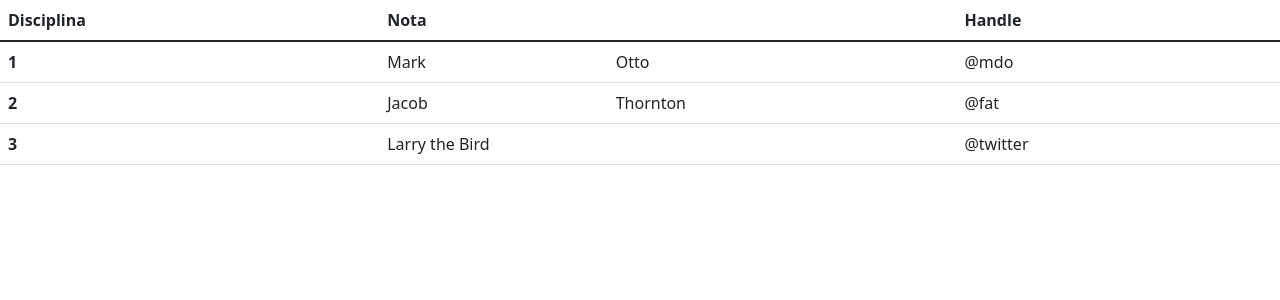
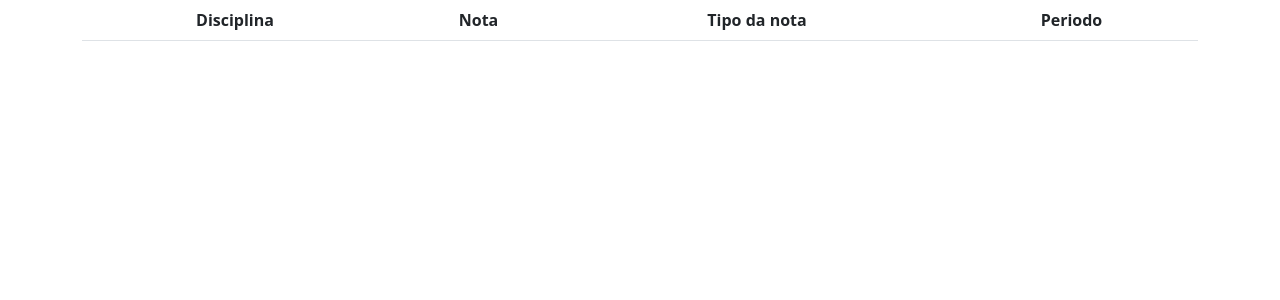
Before and after one commit to Klinsman21/myGrades, a Django app: page /notas in a window 1280 px wide. Shown: the top 300 px of the page. Run offline with Django 4.2, Linux system fonts and the light colour scheme; the visitor is signed in with stand-in values (Sample User, id 1); data comes from the database, SQL or seed files in the repository; data that the repository does not hold is empty.

Commit message:
Criando html e view para listagem das notas

```diff
--- a/my_grades_project/my_grades/models.py
+++ b/my_grades_project/my_grades/models.py
@@ -36,11 +36,11 @@ class Disciplina(models.Model):
 
 class Nota(models.Model):
     tipos = (
-        ("P", "Prova"),
-        ("T", "Trabalho"),
-        ("A", "Artigo"),
-        ("S", "Seminário"),
-        ("O", "Outro"),
+        ("Prova", "Prova"),
+        ("Trabalho", "Trabalho"),
+        ("Artigo", "Artigo"),
+        ("Seminário", "Seminário"),
+        ("Outro", "Outro"),
     )
     periodos = (
         (1, 1),(2, 2),
--- a/my_grades_project/my_grades/views.py
+++ b/my_grades_project/my_grades/views.py
@@ -1,4 +1,4 @@
-from django.views.generic import TemplateView, CreateView, UpdateView, ListView, DeleteView
+from django.views.generic import TemplateView, CreateView, UpdateView, ListView, DeleteView, DetailView
 from .models import *
 from .forms import *
 from django.urls import reverse_lazy
@@ -6,12 +6,12 @@ from django.contrib.auth import authenticate, login
 from django.http import HttpResponseRedirect
 from django.contrib.auth.mixins import LoginRequiredMixin
 
-
-def sortList(e):
-    return len(e.disciplina.nome)
-
 class ControlPainel(LoginRequiredMixin, TemplateView):
     template_name = 'painel.html'
+    def get_context_data(self, **kwargs):
+        data = super().get_context_data(**kwargs)
+        data['notas'] = Nota.objects.filter(aluno=Usuario.objects.get(id=self.request.user.pk)).count()
+        return data
 
 
 class Cadastro(CreateView):
@@ -38,5 +38,5 @@ class ListaNotas(LoginRequiredMixin, ListView):
 
 
     def get_queryset(self):
-        data = Nota.objects.filter(aluno=Usuario.objects.get(id=self.request.user.pk)).order_by('-disciplina')
+        data = Nota.objects.filter(aluno=Usuario.objects.get(id=self.request.user.pk)).order_by('-disciplina', '-id')
         return data
--- /dev/null
+++ b/my_grades_project/static/css/nota.css
@@ -0,0 +1,11 @@
+.modal-header {
+    border-bottom: 0 none;
+  }
+
+  .modal-footer {
+    border-top: 0 none;
+  }
+
+  .modal-content {
+
+  }
--- a/my_grades_project/templates/base.html
+++ b/my_grades_project/templates/base.html
@@ -6,14 +6,21 @@
     <meta http-equiv="X-UA-Compatible" content="IE=edge">
     <meta name="viewport" content="width=device-width, initial-scale=1.0">
     <link href="https://cdn.jsdelivr.net/npm/bootstrap@5.1.3/dist/css/bootstrap.min.css" rel="stylesheet" integrity="sha384-1BmE4kWBq78iYhFldvKuhfTAU6auU8tT94WrHftjDbrCEXSU1oBoqyl2QvZ6jIW3" crossorigin="anonymous">
+    <script src="https://cdn.jsdelivr.net/npm/bootstrap@5.1.3/dist/js/bootstrap.bundle.min.js" integrity="sha384-ka7Sk0Gln4gmtz2MlQnikT1wXgYsOg+OMhuP+IlRH9sENBO0LRn5q+8nbTov4+1p" crossorigin="anonymous"></script>
     <link rel="stylesheet" href="{%  static 'css/painel.css' %}">
     <link rel="stylesheet" href="{%  static 'css/login.css' %}">
+    <link rel="stylesheet" href="{%  static 'css/nota.css' %}">
+
+    {% block head %}
+
+    {% endblock %}
+
     <title>Sistema de notas</title>
 </head>
 
 <body>
     {% block body %}
-    <script src="https://cdn.jsdelivr.net/npm/bootstrap@5.1.3/dist/js/bootstrap.bundle.min.js" integrity="sha384-ka7Sk0Gln4gmtz2MlQnikT1wXgYsOg+OMhuP+IlRH9sENBO0LRn5q+8nbTov4+1p" crossorigin="anonymous"></script>
+
     {% endblock %}
 </body>
 </html>
--- a/my_grades_project/templates/notas.html
+++ b/my_grades_project/templates/notas.html
@@ -1,6 +1,16 @@
 {% extends 'base.html' %}
 {% load static %}
+
+{% block head %}
+<meta name="viewport" content="width=device-width, initial-scale=1">
+<link href="https://cdn.jsdelivr.net/npm/bootstrap@5.1.3/dist/css/bootstrap.min.css" rel="stylesheet">
+<script src="https://cdn.jsdelivr.net/npm/bootstrap@5.1.3/dist/js/bootstrap.bundle.min.js"></script>
+<script src="https://ajax.googleapis.com/ajax/libs/jquery/3.6.0/jquery.min.js"></script>
+
+{% endblock %}
+
 {% block body %}
+
 
 <style>
   html,
@@ -12,36 +22,33 @@
   }
 </style>
 
-
+<div class="container">
   <table class="table">
-    <thead>
-      <tr>
+    <thead >
+      <tr style="text-align:center;">
         <th scope="col">Disciplina</th>
         <th scope="col">Nota</th>
-        <th scope="col"></th>
-        <th scope="col">Handle</th>
+        <th scope="col">Tipo da nota</th>
+        <th scope="col">Periodo</th>
       </tr>
     </thead>
     <tbody>
+      {% for x in nota %}
       <tr>
-        <th scope="row">1</th>
-        <td>Mark</td>
-        <td>Otto</td>
-        <td>@mdo</td>
+          <th scope="row">{{ x.disciplina }}</th>
+          <td style="text-align:center;">{{ x.nota }}</td>
+          <td style="text-align:center;">{{ x.tipo }}</td>
+          <td style="text-align:center;">{{ x.periodo }}º</td>
       </tr>
-      <tr>
-        <th scope="row">2</th>
-        <td>Jacob</td>
-        <td>Thornton</td>
-        <td>@fat</td>
-      </tr>
-      <tr>
-        <th scope="row">3</th>
-        <td colspan="2">Larry the Bird</td>
-        <td>@twitter</td>
-      </tr>
+
+      {% endfor %}
+
+
     </tbody>
   </table>
+</div>
+
+
 
 
 {% endblock %}
--- a/my_grades_project/templates/painel.html
+++ b/my_grades_project/templates/painel.html
@@ -15,7 +15,7 @@
                 <div onclick="location.href='/notas';" style="cursor: pointer;" class="card bg-c-blue order-card">
                     <div class="card-block">
                         <h5 class="m-b-20">Minhas notas</h5>
-                        <h2 class="text-right"><i class="fa fa-university f-left"></i><span>0</span></h2>
+                        <h2 class="text-right"><i class="fa fa-university f-left"></i><span>{{ notas }}</span></h2>
                     </div>
                 </div>
             </div>
```
Also changed, not shown: my_grades_project/my_grades/migrations/0003_alter_nota_tipo.py (added). Lines whose indentation alone changed are shown as unchanged.
